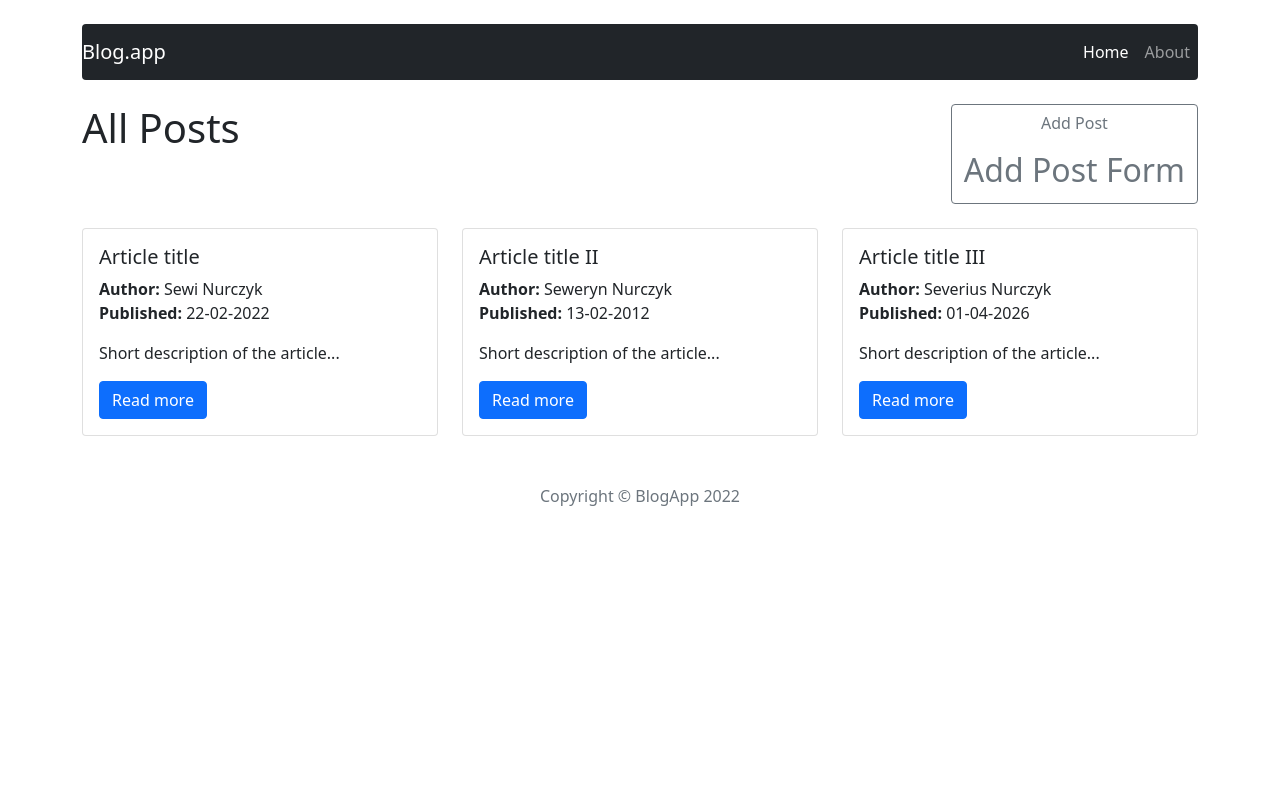
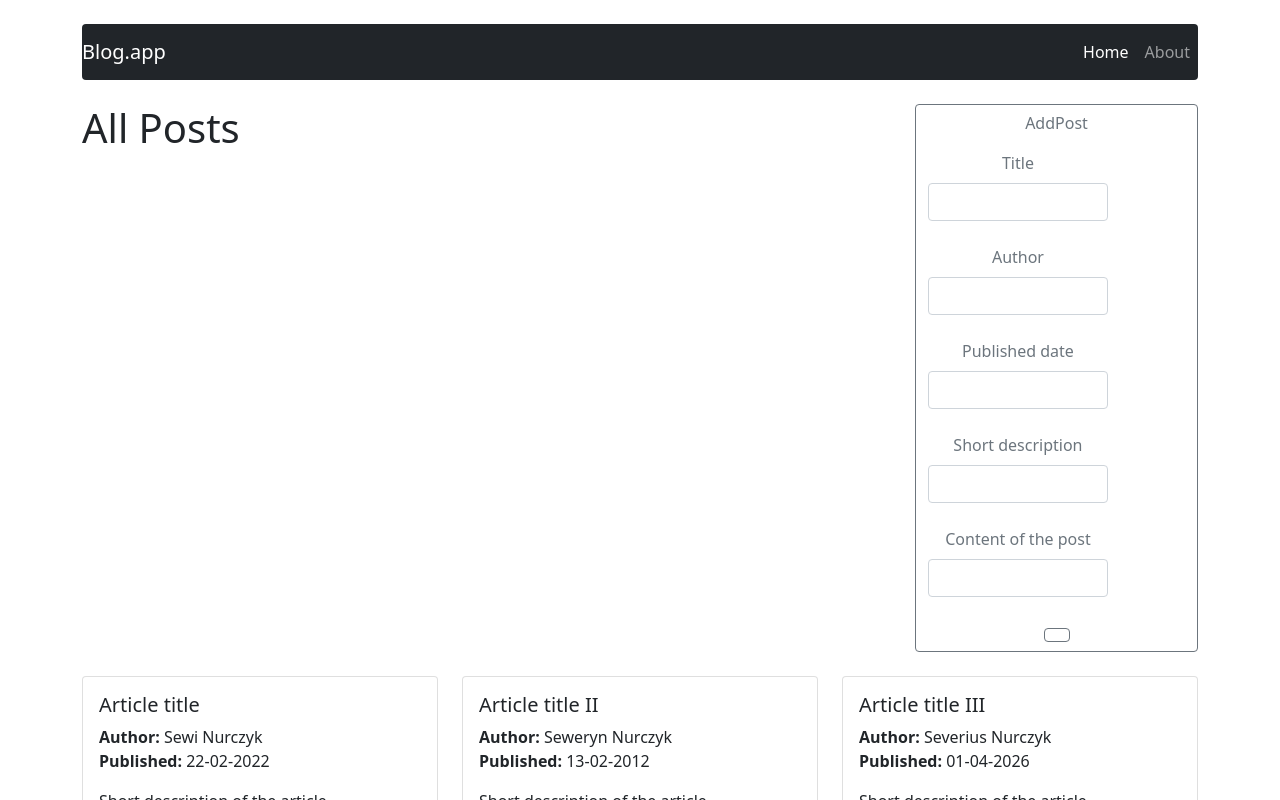
Before and after one commit to SewerynNurczyk/React-Blog, a React (Create React App) app: page / in a window 1280 px wide. Shown: the top 800 px of the page. Built offline with nearby package versions, Linux system fonts and the light colour scheme.

Commit message:
AddPostForm

```diff
--- a/src/components/features/AddPostForm.js
+++ b/src/components/features/AddPostForm.js
@@ -1,11 +1,60 @@
+import { Form, Button } from "react-bootstrap";
+import { useDispatch } from "react-redux";
+import { addPost } from "../../redux/postsRedux";
+import { useState } from "react";
+import { useNavigate } from "react-router-dom";
 
 const AddPostForm = () => {
-   return (
 
-<div>
-    <h2>Add Post Form</h2>
-</div>
+    const dispatch = useDispatch();
+    const navigate = useNavigate();
+
+    const [title, setTitle] = useState('');
+    const [shortDescription, setShortDescription] = useState('');
+    const [author, setAuthor] = useState('');
+    const [publishedDate, setPublishedDate] = useState('');
+    const [content, setContent] = useState('');
+
+    const handleAdd = e => {
+        e.preventDefault();
+        navigate("/");
+        dispatch(addPost({ title, author, publishedDate, shortDescription, content }));
+        setTitle('');
+        setShortDescription('');
+        setAuthor('');
+        setPublishedDate('');
+        setContent('');
+    };
+
+    return (
+        <div>
+            <div style={{ width: '70%' }}>
+                <Form className="" >
+                    <Form.Group className="mb-4">
+                        <Form.Label>Title</Form.Label>
+                        <Form.Control value={title} onChange={e => setTitle(e.target.value)} />
+                    </Form.Group>
+                    <Form.Group className="mb-4">
+                        <Form.Label>Author</Form.Label>
+                        <Form.Control value={author} onChange={e => setAuthor(e.target.value)} />
+                    </Form.Group>
+                    <Form.Group className="mb-4">
+                        <Form.Label>Published date</Form.Label>
+                        <Form.Control value={publishedDate} onChange={e => setPublishedDate(e.target.value)} />
+                    </Form.Group>
+                    <Form.Group className="mb-4">
+                        <Form.Label>Short description</Form.Label>
+                        <Form.Control value={shortDescription} onChange={e => setShortDescription(e.target.value)} />
+                    </Form.Group>
+                    <Form.Group className="mb-4">
+                        <Form.Label>Content of the post</Form.Label>
+                        <Form.Control value={content} onChange={e => setContent(e.target.value)} />
+                    </Form.Group>
+                </Form>
+            </div>
+            <Button onClick={handleAdd} variant="btn btn-outline-secondary" type="submit"></Button>
+        </div>
     );
-  };
+};
 
-  export default AddPostForm;
+export default AddPostForm;
--- a/src/components/pages/AddPost.js
+++ b/src/components/pages/AddPost.js
@@ -3,8 +3,8 @@ import AddPostForm from "../features/AddPostForm";
 const AddPost = () => {
     return (
         <div>
-            <p>Add Post</p>
-            <AddPostForm />
+        <p className="text-center" >AddPost</p>
+        <AddPostForm />
         </div>
     );
 };
--- a/src/redux/postsRedux.js
+++ b/src/redux/postsRedux.js
@@ -1,16 +1,23 @@
+import shortid from 'shortid';
+
 //selectors
 export const getAllPosts = state => state.posts;
 export const getPostById = ({ posts }, id) => posts.find(post => post.id === id);
 export const removePost = payload => ({ type: REMOVE_POST, payload });
+export const addPost = payload => ({ type: ADD_POST, payload });
+
 // actions
 const createActionName = actionName => `app/posts/${actionName}`;
 const REMOVE_POST = createActionName('REMOVE_POST');
+const ADD_POST = createActionName('ADD_POST');
 
 // action creators
 const postsReducer = (statePart = [], action) => {
   switch (action.type) {
-      case REMOVE_POST:
-        return [...statePart.filter(post =>post.id !== action.payload)];
+    case REMOVE_POST:
+      return [...statePart.filter(post => post.id !== action.payload)];
+    case ADD_POST:
+      return [...statePart, { ...action.payload, id: shortid() }];
     default:
       return statePart;
   };
```
Also changed, not shown: src/components/pages/Posts.js (line endings or trailing spaces), src/redux/initialState.js (indentation only).
